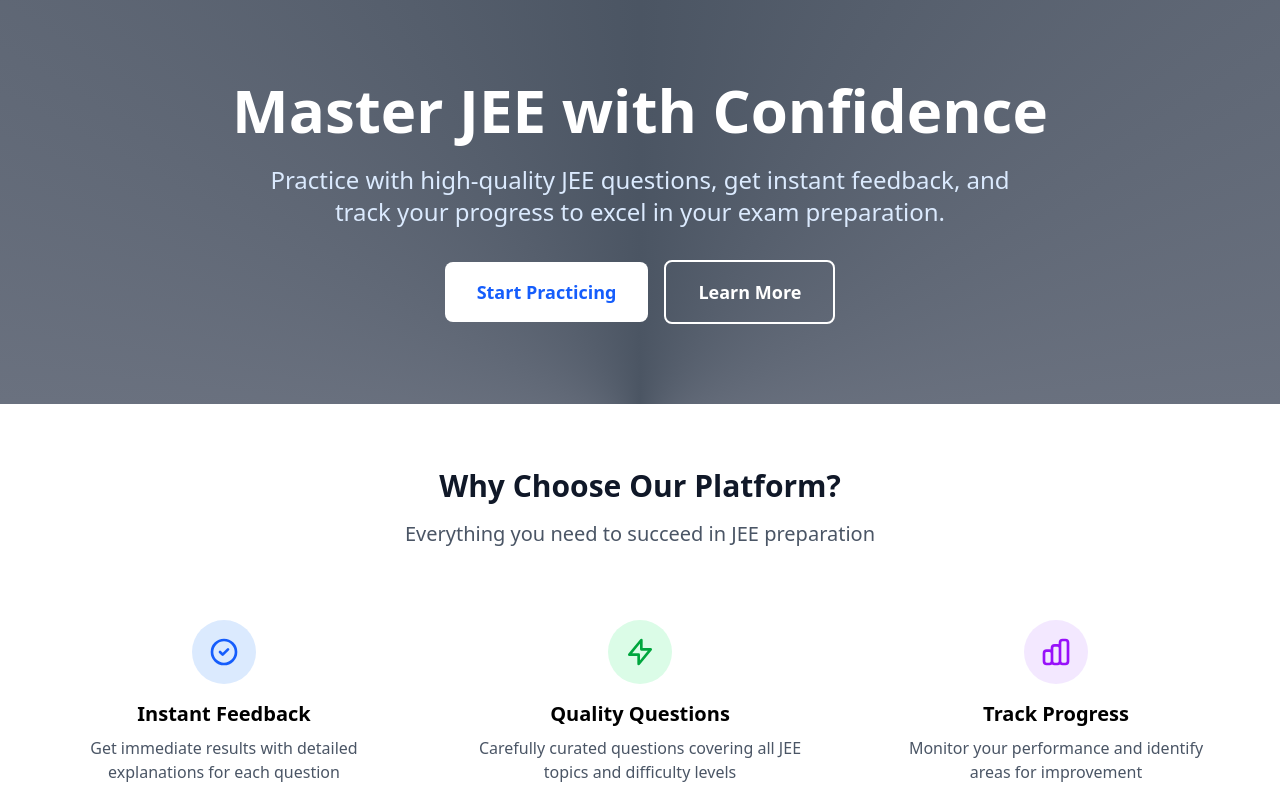
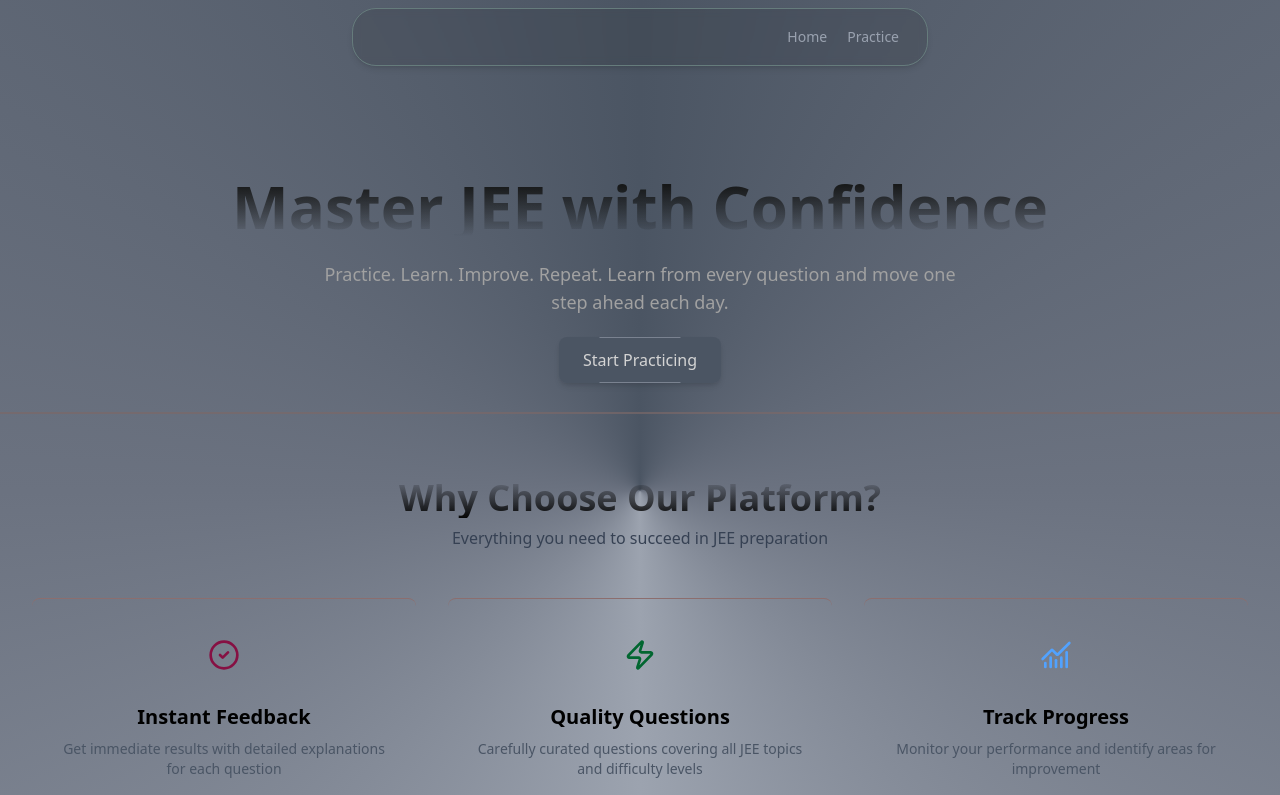
Before and after one commit to Bhaveshanjana/Assignmnet05, a Next.js app: page / in a window 1280 px wide. Shown: the top 795 px of the page. Built offline with nearby package versions, Linux system fonts and the light colour scheme.

Commit message:
add hero

```diff
--- /dev/null
+++ b/src/components/Footer.tsx
@@ -0,0 +1,20 @@
+export default function Footer() {
+  return (
+    <footer className="text-white">
+      <div className="mx-auto max-w-7xl px-4 py-px sm:px-6 lg:px-8">
+        <div className="mt-2 text-center">
+          <h3 className="mb-2 text-lg font-semibold text-gray-700">
+            JEE Practice Platform
+          </h3>
+          <p className="mb-4 text-gray-600">
+            Master your JEE preparation with our comprehensive practice
+            questions
+          </p>
+          <div className="border-t-2 border-[#ab8b8bab] pt-2">
+            <p className="text-xs text-gray-500">Created by Bhavesh</p>
+          </div>
+        </div>
+      </div>
+    </footer>
+  );
+}
--- a/src/components/Hero.tsx
+++ b/src/components/Hero.tsx
@@ -1,115 +1,82 @@
 import React from "react";
 import Link from "next/link";
+import Navbar from "./Navbar";
+import Footer from "./Footer";
+import { ChartNoAxesCombined, CircleCheck, Zap } from "lucide-react";
 
 export default function HomePage() {
   return (
-    <div className="min-h-screen flex flex-col">
+    <div className="flex min-h-screen flex-col">
       {/* Hero Section */}
+      <Navbar />
       <main className="flex-grow">
-        <div className=" text-white">
-          <div className="max-w-7xl mx-auto px-4 sm:px-6 lg:px-8 py-20">
+        <div className="border-b-2 border-[#7b6868b1]">
+          <div className="mx-auto max-w-7xl px-4 py-10 pt-44 sm:px-6 lg:px-8">
             <div className="text-center">
-              <h1 className="text-4xl md:text-6xl font-bold mb-6">
+              <h1 className="mb-6 bg-gradient-to-b from-[#0d0d0b] bg-clip-text text-4xl font-bold text-transparent md:text-6xl">
                 Master JEE with Confidence
               </h1>
-              <p className="text-xl md:text-2xl mb-8 text-blue-100 max-w-3xl mx-auto">
-                Practice with high-quality JEE questions, get instant feedback,
-                and track your progress to excel in your exam preparation.
+              <p className="mx-auto mb-8 max-w-2xl text-lg text-neutral-400">
+                Practice. Learn. Improve. Repeat. Learn from every question and
+                move one step ahead each day.
               </p>
-              <div className="space-x-4">
-                <Link
-                  href="/dashboard"
-                  className="bg-white text-blue-600 px-8 py-4 rounded-lg text-lg font-semibold hover:bg-gray-100 transition-colors inline-block"
-                >
-                  Start Practicing
-                </Link>
-                <button className="border-2 border-white text-white px-8 py-4 rounded-lg text-lg font-semibold hover:bg-white hover:text-blue-600 transition-colors">
-                  Learn More
-                </button>
-              </div>
+              <Link
+                href="/dashboard"
+                className="group relative cursor-pointer overflow-hidden rounded-lg bg-[#4b5563] px-6 py-3 text-neutral-300 shadow-md transition-colors duration-300 hover:bg-[#6b7280]"
+              >
+                {/* Top half line */}
+                <span className="absolute top-0 left-1/2 h-[1px] w-1/2 -translate-x-1/2 bg-gray-400 opacity-60 group-hover:bg-gray-800"></span>
+                {/* Bottom half line */}
+                <span className="absolute bottom-0 left-1/2 h-[1px] w-1/2 -translate-x-1/2 bg-gray-400 opacity-60 group-hover:bg-gray-800"></span>
+                Start Practicing
+              </Link>
             </div>
           </div>
         </div>
 
         {/* Features Section */}
-        <div className="bg-white py-16">
-          <div className="max-w-7xl mx-auto px-4 sm:px-6 lg:px-8">
-            <div className="text-center mb-12">
-              <h2 className="text-3xl font-bold text-gray-900 mb-4">
+        <div className="border-b-2 border-[#ab8b8b7d] py-16">
+          <div className="mx-auto max-w-7xl px-4 sm:px-6 lg:px-8">
+            <div className="mb-12 text-center">
+              <h2 className="mb-2 bg-gradient-to-t from-[#050505] bg-clip-text text-4xl font-semibold text-transparent">
                 Why Choose Our Platform?
               </h2>
-              <p className="text-xl text-gray-600">
+              <p className="text-[16px] text-gray-700">
                 Everything you need to succeed in JEE preparation
               </p>
             </div>
 
-            <div className="grid md:grid-cols-3 gap-8">
-              <div className="text-center p-6">
-                <div className="bg-blue-100 w-16 h-16 rounded-full flex items-center justify-center mx-auto mb-4">
-                  <svg
-                    className="w-8 h-8 text-blue-600"
-                    fill="none"
-                    stroke="currentColor"
-                    viewBox="0 0 24 24"
-                  >
-                    <path
-                      strokeLinecap="round"
-                      strokeLinejoin="round"
-                      strokeWidth={2}
-                      d="M9 12l2 2 4-4m6 2a9 9 0 11-18 0 9 9 0 0118 0z"
-                    />
-                  </svg>
+            <div className="grid gap-8 md:grid-cols-3">
+              <div className="rounded-lg border-t border-b border-[#8c6e6e] p-6 text-center">
+                <div className="mx-auto mb-4 flex h-16 w-16 items-center justify-center">
+                  <CircleCheck className="size-8 text-pink-900" />
                 </div>
-                <h3 className="text-xl font-semibold mb-2">Instant Feedback</h3>
-                <p className="text-gray-600">
+                <h3 className="mb-2 text-xl font-semibold">Instant Feedback</h3>
+                <p className="text-sm text-gray-600">
                   Get immediate results with detailed explanations for each
                   question
                 </p>
               </div>
 
-              <div className="text-center p-6">
-                <div className="bg-green-100 w-16 h-16 rounded-full flex items-center justify-center mx-auto mb-4">
-                  <svg
-                    className="w-8 h-8 text-green-600"
-                    fill="none"
-                    stroke="currentColor"
-                    viewBox="0 0 24 24"
-                  >
-                    <path
-                      strokeLinecap="round"
-                      strokeLinejoin="round"
-                      strokeWidth={2}
-                      d="M13 10V3L4 14h7v7l9-11h-7z"
-                    />
-                  </svg>
+              <div className="rounded-lg border-t border-b border-[#8c6e6e] p-6 text-center">
+                <div className="mx-auto mb-4 flex h-16 w-16 items-center justify-center">
+                  <Zap className="size-8 text-green-800" />
                 </div>
-                <h3 className="text-xl font-semibold mb-2">
+                <h3 className="mb-2 text-xl font-semibold">
                   Quality Questions
                 </h3>
-                <p className="text-gray-600">
+                <p className="text-sm text-gray-600">
                   Carefully curated questions covering all JEE topics and
                   difficulty levels
                 </p>
               </div>
 
-              <div className="text-center p-6">
-                <div className="bg-purple-100 w-16 h-16 rounded-full flex items-center justify-center mx-auto mb-4">
-                  <svg
-                    className="w-8 h-8 text-purple-600"
-                    fill="none"
-                    stroke="currentColor"
-                    viewBox="0 0 24 24"
-                  >
-                    <path
-                      strokeLinecap="round"
-                      strokeLinejoin="round"
-                      strokeWidth={2}
-                      d="M9 19v-6a2 2 0 00-2-2H5a2 2 0 00-2 2v6a2 2 0 002 2h2a2 2 0 002-2zm0 0V9a2 2 0 012-2h2a2 2 0 012 2v10m-6 0a2 2 0 002 2h2a2 2 0 002-2m0 0V5a2 2 0 012-2h2a2 2 0 012 2v14a2 2 0 01-2 2h-2a2 2 0 01-2-2z"
-                    />
-                  </svg>
+              <div className="rounded-lg border-t border-b border-[#8c6e6e] p-6 text-center">
+                <div className="mx-auto mb-4 flex h-16 w-16 items-center justify-center">
+                  <ChartNoAxesCombined className="size-8 text-blue-400" />
                 </div>
-                <h3 className="text-xl font-semibold mb-2">Track Progress</h3>
-                <p className="text-gray-600">
+                <h3 className="mb-2 text-xl font-semibold">Track Progress</h3>
+                <p className="text-sm text-gray-600">
                   Monitor your performance and identify areas for improvement
                 </p>
               </div>
@@ -117,6 +84,7 @@ export default function HomePage() {
           </div>
         </div>
       </main>
+      <Footer />
     </div>
   );
 }
--- /dev/null
+++ b/src/components/Navbar.tsx
@@ -0,0 +1,34 @@
+import Image from "next/image";
+import Link from "next/link";
+
+export default function Navbar() {
+  return (
+    <nav className="fixed inset-x-0 top-0 z-50 mx-auto mt-2 flex w-full max-w-xl justify-between rounded-3xl border border-[#667c7c] bg-black/10 px-7 py-1.5 shadow-md backdrop-blur-xs">
+      <div>
+        <Link href="/" className="text-xl font-bold text-blue-600">
+          <Image
+            alt="Logo.png"
+            src="/logo.svg"
+            height={500}
+            width={500}
+            className="size-11"
+          />
+        </Link>
+      </div>
+      <div className="flex items-center gap-5">
+        <Link
+          href="/"
+          className="text-sm font-medium text-gray-400 transition-colors hover:text-blue-600"
+        >
+          Home
+        </Link>
+        <Link
+          href="/dashboard"
+          className="text-sm font-medium text-gray-400 transition-colors hover:text-blue-600"
+        >
+          Practice
+        </Link>
+      </div>
+    </nav>
+  );
+}
```
